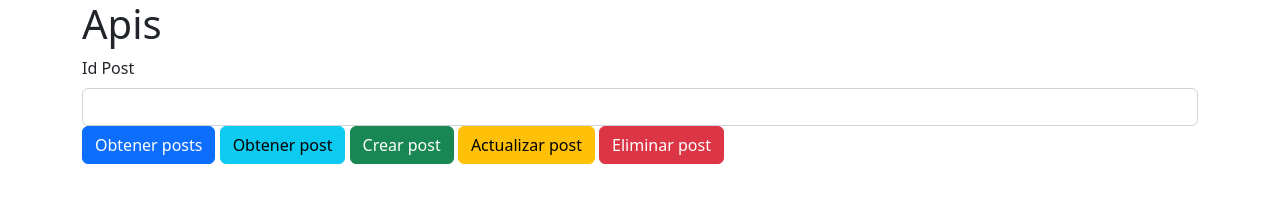
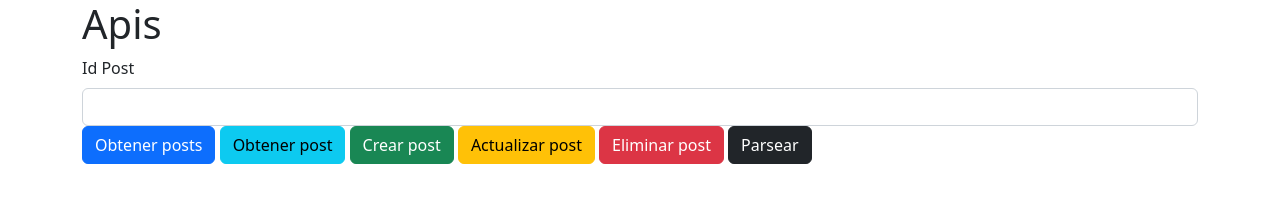
Before and after one commit to JesusFz93/dwfs7-fetch, a plain HTML site: page index.html in a window 1280 px wide. Drawn offline with nearby package versions, Linux system fonts and the light colour scheme.

Commit message:
stringify

```diff
--- a/index.html
+++ b/index.html
@@ -41,6 +41,9 @@
         <button type="button" class="btn btn-danger" onclick="eliminarPost()">
           Eliminar post
         </button>
+        <button type="button" class="btn btn-dark" onclick="parseo()">
+          Parsear
+        </button>
       </article>
     </main>
 
--- a/js/app.js
+++ b/js/app.js
@@ -1,4 +1,18 @@
 const idPost = document.getElementById("idPost");
+
+const parseo = () => {
+  const post = {
+    userId: 15,
+    title: "Nuevo Amanecer",
+    body: "El amanecer del ayer",
+  };
+  //   const post = [1, 3, 5];
+  console.log(post);
+  let convertido = JSON.stringify(post);
+  console.log(convertido);
+  let desconvertido = JSON.parse(convertido);
+  console.log(desconvertido);
+};
 
 const obtenerPosts = async () => {
   const respuesta = await fetch("https://jsonplaceholder.typicode.com/posts");
```
